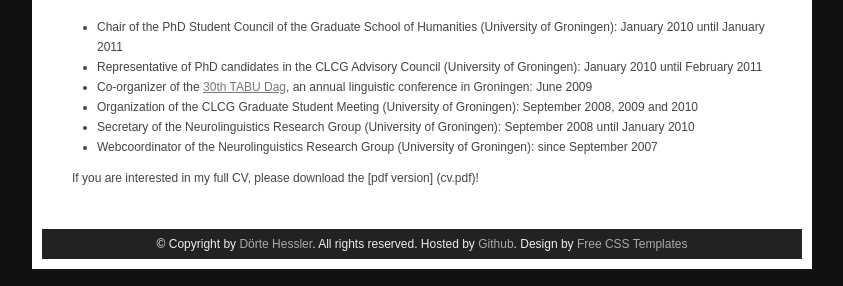
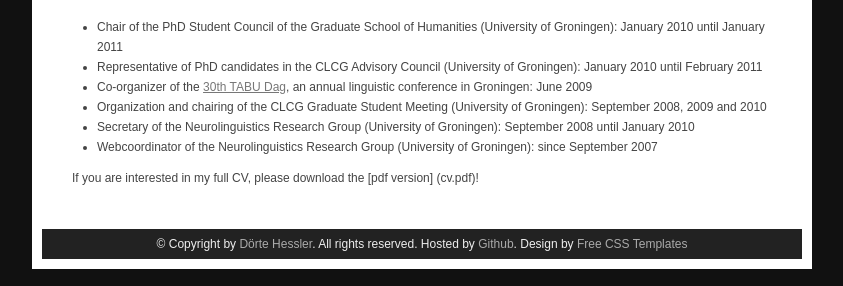
Before and after one commit to doerte/doerte.github.com, a Jekyll site: the page built from cv/index.md, in a window 1280 px wide. Shown: the part 966-1252 px from the top of the page, without its empty margins (218-1061 px from the left). Built offline with Jekyll 4.4.1, drawn with Linux system fonts in a browser that asks for light colours.

Commit message:
chairing graduate meetings

```diff
--- a/cv/index.md
+++ b/cv/index.md
@@ -73,7 +73,7 @@ Organizational/Administrative Work
 - Chair of the PhD Student Council of the Graduate School of Humanities (University of Groningen): January 2010 until January 2011
 - Representative of PhD candidates in the CLCG Advisory Council (University of Groningen): January 2010 until February 2011
 - Co-organizer of the [30th TABU Dag](http://www.let.rug.nl/tabudag/archive/2009/index.php), an annual linguistic conference in Groningen: June 2009
-- Organization of the CLCG Graduate Student Meeting (University of Groningen): September 2008, 2009 and 2010
+- Organization and chairing of the CLCG Graduate Student Meeting (University of Groningen): September 2008, 2009 and 2010
 - Secretary of the Neurolinguistics Research Group (University of Groningen): September 2008 until January 2010
 - Webcoordinator of the Neurolinguistics Research Group (University of Groningen): since September 2007
 
```
